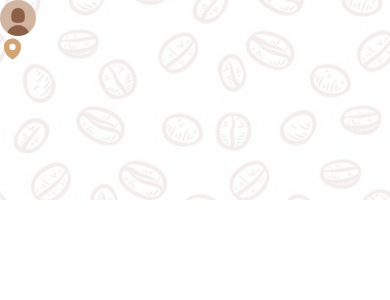
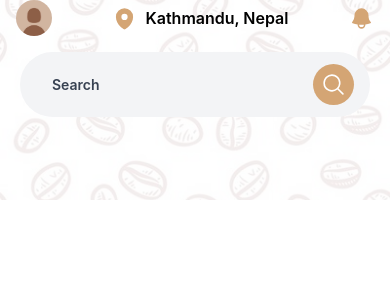
Before and after one commit to leomunizq/React-Native-CoffeApp, a React Native app: screen / in a window 390 px wide. Shown: the top 300 px of the page. Built offline with nearby package versions, Linux system fonts and the light colour scheme.

Commit message:
feat(homepage): header and search component

```diff
--- a/src/screens/HomeScreen.tsx
+++ b/src/screens/HomeScreen.tsx
@@ -1,25 +1,46 @@
 import React from 'react'
-import {Image, SafeAreaView, Text, View} from 'react-native'
-import { StatusBar } from 'expo-status-bar';
-import {MapPinIcon} from 'react-native-heroicons/solid'
-import { themeColors } from '../theme';
+import { Image, SafeAreaView, Text, TextInput, TouchableOpacity, View } from 'react-native'
+import { StatusBar } from 'expo-status-bar'
+import { BellIcon, MagnifyingGlassIcon, MapPinIcon } from 'react-native-heroicons/solid'
+import { themeColors } from '../theme'
 
 export default function HomeScreen() {
   return (
-    <View className='flex-1 relative bg-white'>
-<StatusBar style="dark" />
-<Image source={require('../../assets/images/beansBackground1.png')} style={{height: 220}} className='w-full absolute -top-5 opacity-10' />
-<SafeAreaView className='flex-1'>
-<View>
-<Image source={require('../../assets/images/avatar.png')} className='h-9 w-9 rounded-full' />
+    <View className="flex-1 relative bg-white">
+      <StatusBar style="dark" />
+      <Image
+        source={require('../../assets/images/beansBackground1.png')}
+        style={{ height: 220 }}
+        className="w-full absolute -top-5 opacity-10"
+      />
+      <SafeAreaView className="flex-1">
+        {/* avatar and bell Icon  */}
+        <View className='px-4 flex-row justify-between items-center'>
+          <Image
+            source={require('../../assets/images/avatar.png')}
+            className="h-9 w-9 rounded-full"
+          />
 
-<View className='flex-row items-center space-x-2'>
-  <MapPinIcon size={25} color={themeColors.bgLight}/>
-</View>
+          <View className="flex-row items-center space-x-2">
+            <MapPinIcon size='25' color={themeColors.bgLight} />
+            <Text className="text-base font-semibold">Kathmandu, Nepal</Text>
+          </View>
+          <BellIcon size="25" color={themeColors.bgLight} />
+        </View>
+
+        {/* search bar  */}
+
+        <View className="mx-5 mt-4">
+
+        <View className="flex-row items-center bg-gray-100 rounded-full px-4 py-2">
+<TextInput placeholder="Search" className="flex-1 p-4 font-semibold text-gray-700" />
+<TouchableOpacity className='rounded-full p-2' style={{backgroundColor: themeColors.bgLight}}>
+  <MagnifyingGlassIcon size="25" color='white' strokeWidth={2} />
+</TouchableOpacity>
 
 </View>
-</SafeAreaView>
+        </View>
+      </SafeAreaView>
     </View>
-
   )
 }
```
